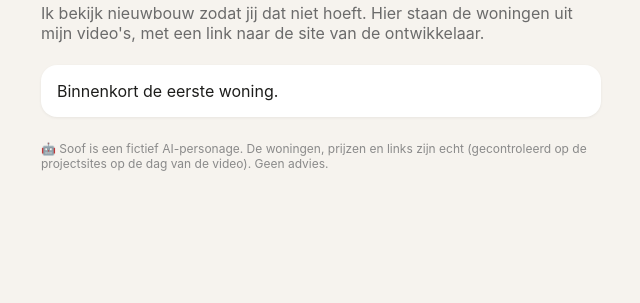
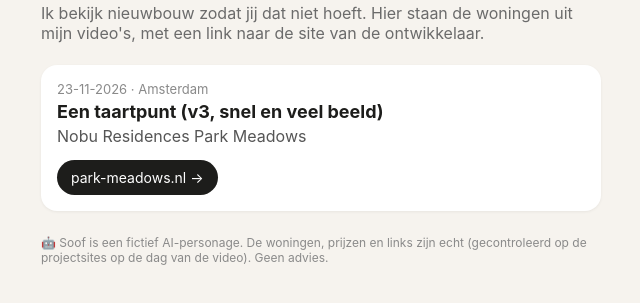
Before and after one commit to soofdoetnieuwbouw/soofdoetnieuwbouw.github.io, a plain HTML site: page index.html in a window 1280 px wide. Shown: the part 65-368 px from the top of the page, without its empty margins (319-959 px from the left). Drawn offline with Linux system fonts and the light colour scheme.

Commit message:
Update 2026-11-23 14:16

```diff
--- a/index.html
+++ b/index.html
@@ -12,6 +12,6 @@ footer{font-size:12px;color:#8a8a8a;margin-top:24px}
 </style></head><body><main>
 <h1>Soof doet nieuwbouw</h1>
 <p class="sub">Ik bekijk nieuwbouw zodat jij dat niet hoeft. Hier staan de woningen uit mijn video's, met een link naar de site van de ontwikkelaar.</p>
-<ul><li>Binnenkort de eerste woning.</li></ul>
+<ul><li><div class="meta">23-11-2026 · Amsterdam</div><div class="title">Een taartpunt (v3, snel en veel beeld)</div><div class="project">Nobu Residences Park Meadows</div><a class="btn" href="https://park-meadows.nl/apartments/miyabi-type-b/" rel="nofollow noopener">park-meadows.nl →</a></li></ul>
 <footer>🤖 Soof is een fictief AI-personage. De woningen, prijzen en links zijn echt (gecontroleerd op de projectsites op de dag van de video). Geen advies.</footer>
 </main></body></html>
```
